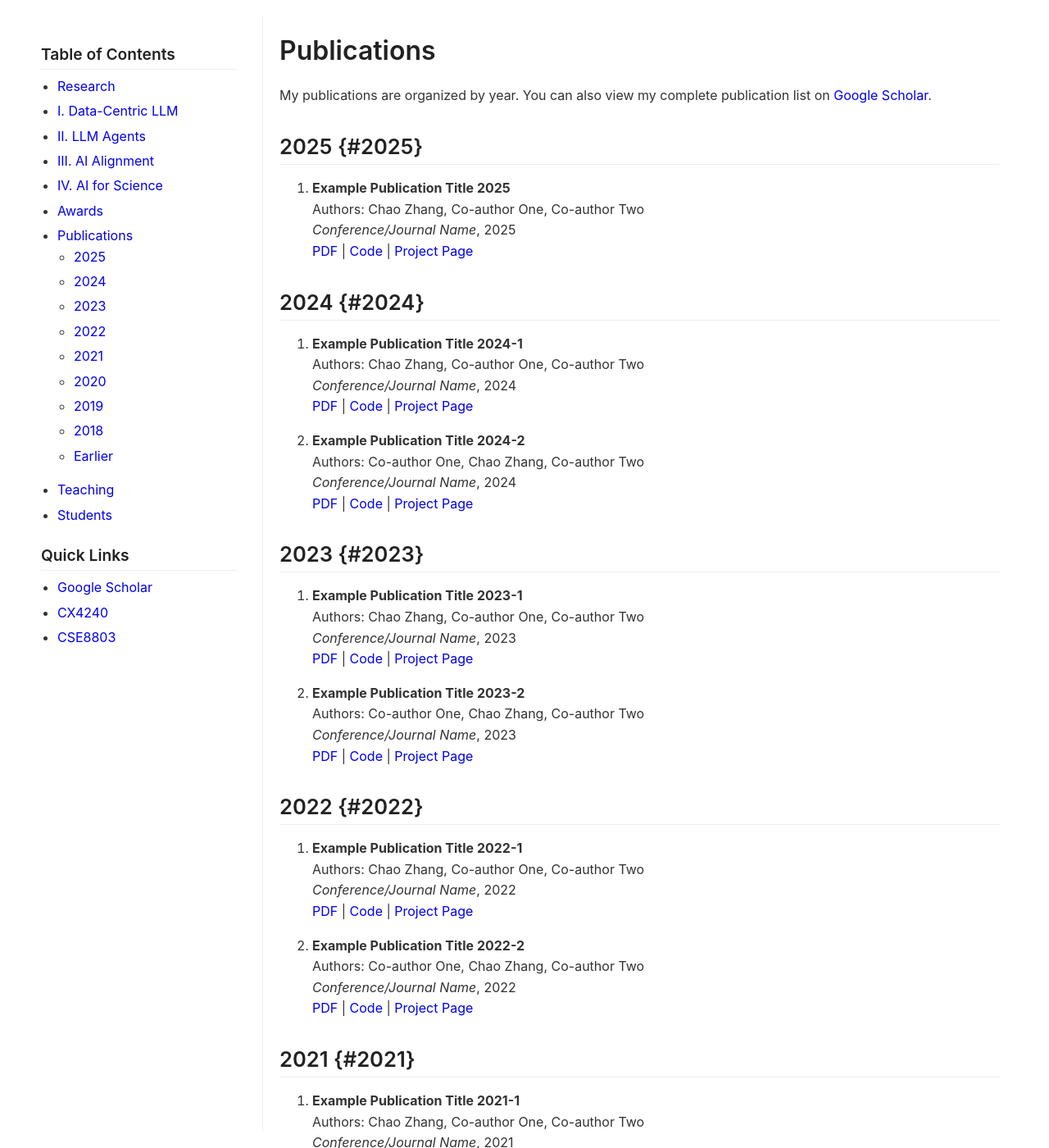
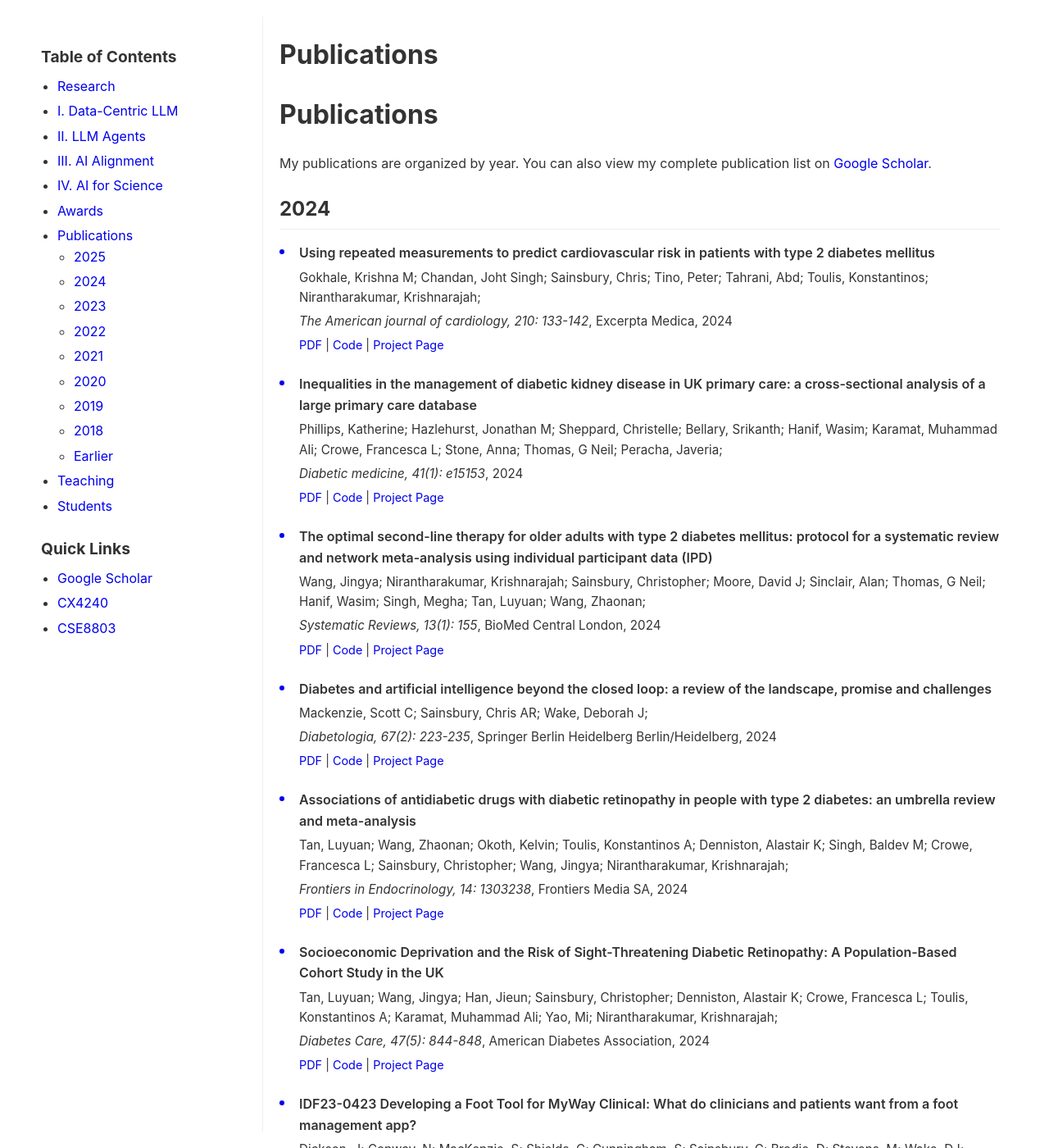
Before and after one commit to csainsbury/csainsbury.org.site, a Jekyll site: the page built from publications.md, in a window 1280 px wide and 1400 px high. Shown: the whole window at 82% size. Built offline with Jekyll 4.4.1, drawn with Linux system fonts in a browser that asks for light colours; some of the changed text lies outside the part shown.

Commit message:
add pubs

```diff
--- a/Gemfile
+++ b/Gemfile
@@ -28,3 +28,9 @@ gem "http_parser.rb", "~> 0.6.0", :platforms => [:jruby]
 
 # Ruby 3.0 compatibility
 gem "webrick", "~> 1.8"
+
+group :jekyll_plugins do
+  gem "jekyll-feed", "~> 0.17.0"
+  gem "jekyll-seo-tag", "~> 2.8.0"
+  gem "csv"
+end
--- /dev/null
+++ b/_layouts/publications.html
@@ -0,0 +1,46 @@
+---
+layout: default
+---
+
+<div class="publications-container">
+  <h1>{{ page.title }}</h1>
+
+  {{ content }}
+
+  {% assign years = site.data.publication_years %}
+  {% assign publications_by_year = site.data.publications_by_year %}
+
+  {% for year in years %}
+    <section id="{{ year }}" class="year-section">
+      <h2>{{ year }}</h2>
+
+      <ul class="publications-list">
+        {% for pub in publications_by_year[year] %}
+          <li class="publication-item">
+            <div class="publication-title">
+              <strong>{{ pub.Title }}</strong>
+            </div>
+            <div class="publication-authors">
+              {{ pub.Authors }}
+            </div>
+            <div class="publication-venue">
+              <em>{{ pub.Publication }}{% if pub.Volume %}, {{ pub.Volume }}{% endif %}{% if pub.Number %}({{ pub.Number }}){% endif %}{% if pub.Pages %}: {{ pub.Pages }}{% endif %}</em>{% if pub.Publisher %}, {{ pub.Publisher }}{% endif %}, {{ pub.Year }}
+            </div>
+            <div class="publication-links">
+              <a href="#" class="pdf-link">PDF</a> |
+              <a href="#" class="code-link">Code</a> |
+              <a href="#" class="project-link">Project Page</a>
+            </div>
+          </li>
+        {% endfor %}
+      </ul>
+    </section>
+  {% endfor %}
+
+  {% if page.show_earlier and years.size > 0 %}
+    <section id="earlier" class="year-section">
+      <h2>Earlier</h2>
+      <!-- Content for publications before the cutoff year -->
+    </section>
+  {% endif %}
+</div>
--- /dev/null
+++ b/_plugins/publications_csv_parser.rb
@@ -0,0 +1,46 @@
+require 'csv'
+
+module Jekyll
+  class PublicationsGenerator < Generator
+    safe true
+    priority :high
+
+    def generate(site)
+      # Path to the CSV file - adjust as needed
+      csv_path = File.join(site.source, 'assets', 'data', 'citations.csv')
+
+      if File.exist?(csv_path)
+        # Read the CSV file
+        publications = []
+        years = {}
+
+        CSV.foreach(csv_path, headers: true) do |row|
+          # Convert row to hash with string keys
+          pub = row.to_h
+
+          # Make sure the year is present and valid
+          year = pub["Year"].to_s.strip
+
+          if year.match?(/^\d{4}$/)
+            # Add to publications list
+            publications << pub
+
+            # Group by year
+            years[year] ||= []
+            years[year] << pub
+          end
+        end
+
+        # Sort publications by year (newest first)
+        sorted_years = years.keys.sort.reverse
+
+        # Add data to site
+        site.data['publications'] = publications
+        site.data['publications_by_year'] = years
+        site.data['publication_years'] = sorted_years
+      else
+        Jekyll.logger.warn "PublicationsGenerator:", "CSV file not found at #{csv_path}"
+      end
+    end
+  end
+end
--- /dev/null
+++ b/_sass/_publications.scss
@@ -0,0 +1,84 @@
+/* Publication page styles */
+
+.publications-container {
+  margin-bottom: 2rem;
+}
+
+.year-section {
+  margin-bottom: 2rem;
+
+  h2 {
+    margin-top: 1.5rem;
+    margin-bottom: 1rem;
+    padding-bottom: 0.3rem;
+    border-bottom: 1px solid #eee;
+  }
+}
+
+.publications-list {
+  list-style-type: none;
+  padding-left: 0;
+
+  .publication-item {
+    margin-bottom: 1.5rem;
+    padding-left: 1.5rem;
+    position: relative;
+
+    &:before {
+      content: '';
+      position: absolute;
+      left: 0;
+      top: 0.5rem;
+      width: 6px;
+      height: 6px;
+      border-radius: 50%;
+      background-color: #0000EE;
+    }
+  }
+
+  .publication-title {
+    margin-bottom: 0.3rem;
+
+    strong {
+      font-weight: 600;
+    }
+  }
+
+  .publication-authors {
+    margin-bottom: 0.3rem;
+    font-size: 0.95rem;
+  }
+
+  .publication-venue {
+    margin-bottom: 0.3rem;
+    font-size: 0.95rem;
+
+    em {
+      font-style: italic;
+    }
+  }
+
+  .publication-links {
+    font-size: 0.9rem;
+
+    a {
+      color: #0000EE;
+      text-decoration: none;
+
+      &:hover {
+        text-decoration: underline;
+      }
+    }
+  }
+}
+
+/* Highlighted publications */
+.publication-item.highlight {
+  background-color: rgba(255, 255, 0, 0.1);
+  border-left: 3px solid #ffd700;
+  padding-left: 1.2rem;
+
+  &:before {
+    display: none;
+  }
+}
--- a/_sass/main.scss
+++ b/_sass/main.scss
@@ -1,69 +1,3 @@
 // Import partials
 @import "layout";
-
-// Variables
-$primary-color: #0000EE;
-$secondary-color: #333;
-$background-color: #fff;
-$border-color: #eee;
-$text-color: #333;
-$heading-color: #222;
-
-// Typography
-h1, h2, h3, h4, h5, h6 {
-  color: $heading-color;
-  font-weight: 600;
-  line-height: 1.3;
-}
-
-h1 {
-  font-size: 2rem;
-}
-
-h2 {
-  font-size: 1.6rem;
-  margin-top: 2rem;
-  margin-bottom: 1rem;
-  padding-bottom: 0.3rem;
-  border-bottom: 1px solid $border-color;
-}
-
-h3 {
-  font-size: 1.3rem;
-}
-
-p {
-  margin-bottom: 1rem;
-}
-
-// Lists
-ul, ol {
-  margin-bottom: 1rem;
-}
-
-// Emphasis
-em {
-  font-style: italic;
-}
-
-strong {
-  font-weight: bold;
-}
-
-// Code
-code {
-  font-family: Monaco, Consolas, "Courier New", monospace;
-  background-color: #f5f5f5;
-  padding: 0.2rem 0.4rem;
-  border-radius: 3px;
-}
-
-// Links
-a {
-  color: $primary-color;
-  text-decoration: none;
-
-  &:hover {
-    text-decoration: underline;
-  }
-}
+@import "publications";
--- a/publications.md
+++ b/publications.md
@@ -1,89 +1,6 @@
 ---
-layout: default
+layout: publications
 title: Publications
 ---
 
 My publications are organized by year. You can also view my complete publication list on [Google Scholar](https://scholar.google.com).
-
-## 2025 {#2025}
-
-1. **Example Publication Title 2025**
-   Authors: Chao Zhang, Co-author One, Co-author Two
-   *Conference/Journal Name*, 2025
-   [PDF](#) | [Code](#) | [Project Page](#)
-
-## 2024 {#2024}
-
-1. **Example Publication Title 2024-1**
-   Authors: Chao Zhang, Co-author One, Co-author Two
-   *Conference/Journal Name*, 2024
-   [PDF](#) | [Code](#) | [Project Page](#)
-
-2. **Example Publication Title 2024-2**
-   Authors: Co-author One, Chao Zhang, Co-author Two
-   *Conference/Journal Name*, 2024
-   [PDF](#) | [Code](#) | [Project Page](#)
-
-## 2023 {#2023}
-
-1. **Example Publication Title 2023-1**
-   Authors: Chao Zhang, Co-author One, Co-author Two
-   *Conference/Journal Name*, 2023
-   [PDF](#) | [Code](#) | [Project Page](#)
-
-2. **Example Publication Title 2023-2**
-   Authors: Co-author One, Chao Zhang, Co-author Two
-   *Conference/Journal Name*, 2023
-   [PDF](#) | [Code](#) | [Project Page](#)
-
-## 2022 {#2022}
-
-1. **Example Publication Title 2022-1**
-   Authors: Chao Zhang, Co-author One, Co-author Two
-   *Conference/Journal Name*, 2022
-   [PDF](#) | [Code](#) | [Project Page](#)
-
-2. **Example Publication Title 2022-2**
-   Authors: Co-author One, Chao Zhang, Co-author Two
-   *Conference/Journal Name*, 2022
-   [PDF](#) | [Code](#) | [Project Page](#)
-
-## 2021 {#2021}
-
-1. **Example Publication Title 2021-1**
-   Authors: Chao Zhang, Co-author One, Co-author Two
-   *Conference/Journal Name*, 2021
-   [PDF](#) | [Code](#) | [Project Page](#)
-
-## 2020 {#2020}
-
-1. **Example Publication Title 2020-1**
-   Authors: Chao Zhang, Co-author One, Co-author Two
-   *Conference/Journal Name*, 2020
-   [PDF](#) | [Code](#) | [Project Page](#)
-
-## 2019 {#2019}
-
-1. **Example Publication Title 2019-1**
-   Authors: Chao Zhang, Co-author One, Co-author Two
-   *Conference/Journal Name*, 2019
-   [PDF](#) | [Code](#) | [Project Page](#)
-
-## 2018 {#2018}
-
-1. **Example Publication Title 2018-1**
-   Authors: Chao Zhang, Co-author One, Co-author Two
-   *Conference/Journal Name*, 2018
-   [PDF](#) | [Code](#) | [Project Page](#)
-
-## Earlier {#earlier}
-
-1. **Example Publication Title 2017-1**
-   Authors: Chao Zhang, Co-author One, Co-author Two
-   *Conference/Journal Name*, 2017
-   [PDF](#) | [Code](#) | [Project Page](#)
-
-2. **Example Publication Title 2016-1**
-   Authors: Co-author One, Chao Zhang, Co-author Two
-   *Conference/Journal Name*, 2016
-   [PDF](#) | [Code](#) | [Project Page](#)
```
Also changed, not shown: _data/publications.yml (deleted, +0 -53 lines), assets/data/citations.csv (added, +121 -0 lines), 2 other files.
